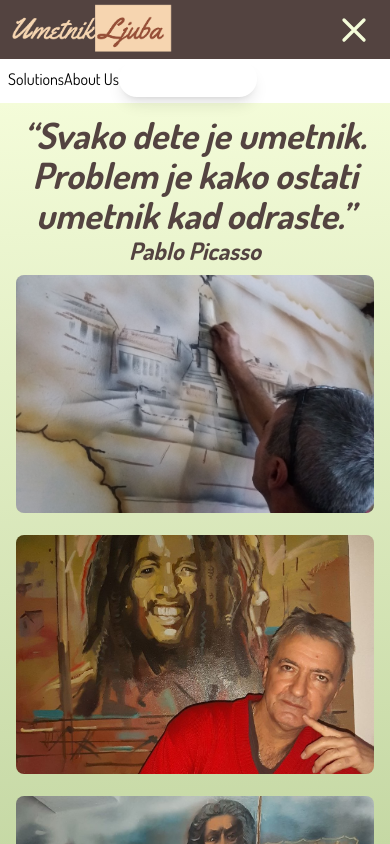
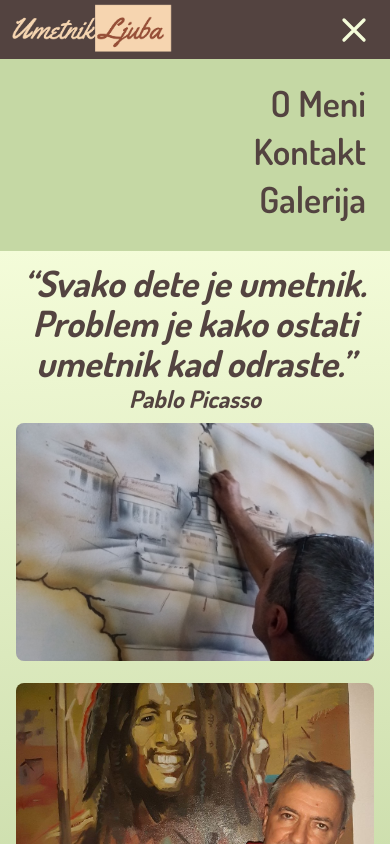
Before and after one commit to mladenovic-13/art-portfolio, a Next.js app: page / in a window 390 px wide. Both pictures are taken after a click on the button "Open main menu". Shown: the top 844 px of the page. Built offline with nearby package versions, Linux system fonts and the light colour scheme.

Commit message:
Framer Motion

```diff
--- a/package.json
+++ b/package.json
@@ -10,6 +10,7 @@
   },
   "dependencies": {
     "@headlessui/react": "^1.5.0",
+    "framer-motion": "^6.2.9",
     "next": "12.1.4",
     "react": "18.0.0",
     "react-dom": "18.0.0"
--- a/src/layout/Header.js
+++ b/src/layout/Header.js
@@ -1,10 +1,43 @@
 import Image from "next/image";
 import Link from "next/link";
-import { Transition } from "@headlessui/react";
+import { AnimatePresence, motion, useCycle } from "framer-motion";
 import { useState } from "react";
 
+const links = [
+  { name: "O Meni", to: "#", id: 1 },
+  { name: "Kontakt", to: "#", id: 2 },
+  { name: "Galerija", to: "#", id: 3 },
+];
+
+const itemVariants = {
+  closed: {
+    opacity: 0,
+  },
+  open: { opacity: 1 },
+};
+
+const sideVariants = {
+  closed: {
+    transition: {
+      staggerChildren: 0.2,
+      staggerDirection: -1,
+    },
+  },
+  open: {
+    transition: {
+      staggerChildren: 0.2,
+      staggerDirection: 1,
+    },
+  },
+};
+
 export default function Header() {
+  const [open, cycleOpen] = useCycle(false, true);
   const [isOpen, setIsOpen] = useState(false);
+  function handleClick() {
+    cycleOpen();
+    setIsOpen(!isOpen);
+  }
 
   return (
     <>
@@ -22,7 +55,7 @@ export default function Header() {
 
         <div className="mr-2 flex md:hidden">
           <button
-            onClick={() => setIsOpen(!isOpen)}
+            onClick={handleClick}
             type="button"
             className=" inline-flex items-center justify-center p-2 rounded-md  text-bg-primary"
             aria-controls="mobile-menu"
@@ -65,42 +98,40 @@ export default function Header() {
           </button>
         </div>
       </div>
-      <Transition
-        show={isOpen}
-        enter="transition ease-out duration-200 transform"
-        enterFrom="opacity-0 scale-95"
-        enterTo="opacity-100 scale-100"
-        leave="transition ease-in duration-75 transform"
-        leaveFrom="opacity-100 scale-100"
-        leaveTo="opacity-0 scale-95"
-      >
-        {(ref) => (
-          <div className="md:hidden" id="mobile-menu">
-            <div ref={ref} className="px-2 pt-2 pb-3 space-y-1 sm:px-3">
-              <Link
-                href="solutions"
-                className=" text-primary-darker block px-3 py-2 rounded-md text-lg font-medium"
-              >
-                Solutions
-              </Link>
 
-              <Link
-                href="about"
-                className="text-primary-darker block px-3 py-2 rounded-md text-lg font-medium"
-              >
-                About Us
-              </Link>
-
-              <a
-                href="https://floteq.sitelantern.com/console/"
-                className="my-6 bg-primary-darker uppercase mx-auto lg:mx-0  text-white font-bold rounded-full py-2 px-6 shadow-lg focus:outline-none focus:shadow-outline"
-              >
-                Client Login
-              </a>
-            </div>
-          </div>
+      <AnimatePresence>
+        {open && (
+          <motion.aside
+            initial={{ width: 0 }}
+            animate={{
+              width: "100vw",
+            }}
+            exit={{
+              width: 0,
+              transition: { delay: 0.7, duration: 0.3 },
+            }}
+          >
+            <motion.div
+              className="container flex flex-col p-6 bg-bg-primary-darker"
+              initial="closed"
+              animate="open"
+              exit="closed"
+              variants={sideVariants}
+            >
+              {links.map(({ name, to, id }) => (
+                <motion.a
+                  key={id}
+                  href={to}
+                  variants={itemVariants}
+                  className="text-right pb-2  text-4xl font-semibold text-primary"
+                >
+                  {name}
+                </motion.a>
+              ))}
+            </motion.div>
+          </motion.aside>
         )}
-      </Transition>
+      </AnimatePresence>
     </>
   );
 }
```
Also changed, not shown: 1 other file (tests, documents, lock files or other folders).
